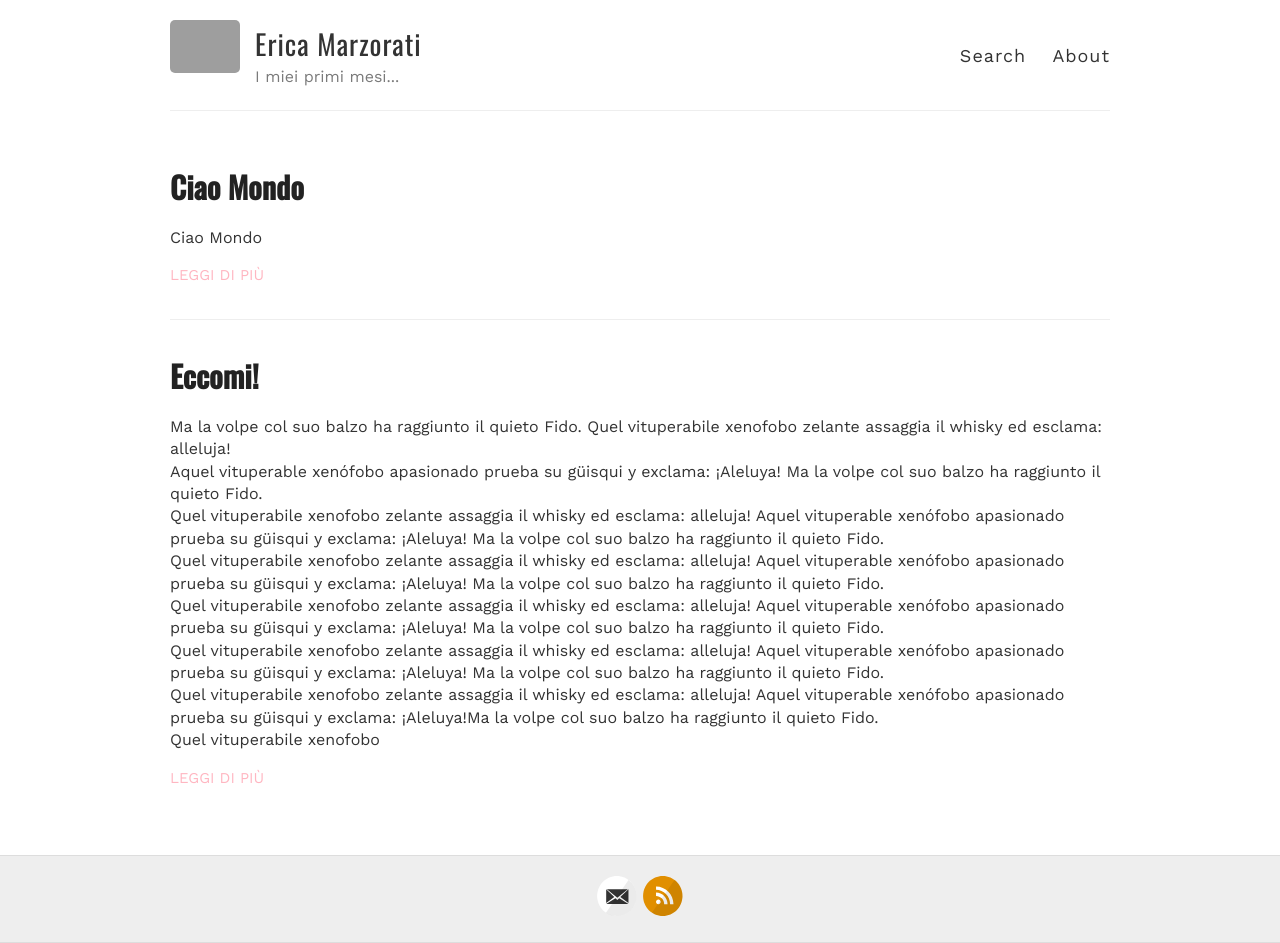
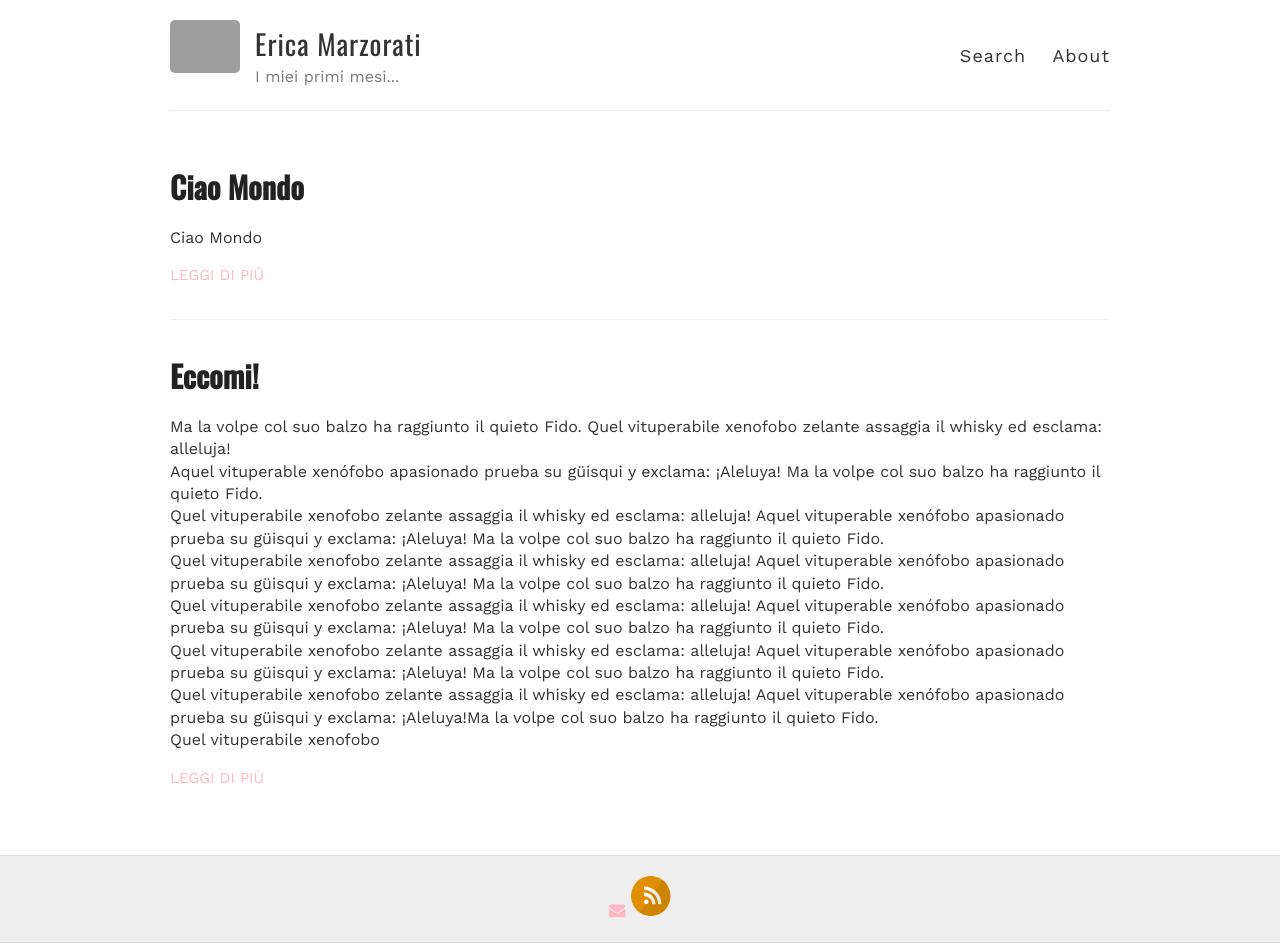
Before and after one commit to marste/Erica, a Jekyll site: the page built from index.html, in a window 1280 px wide. Built offline with Jekyll 4.4.1, drawn with Linux system fonts in a browser that asks for light colours; nearby versions of some CDN libraries; grey boxes are pictures that could not be loaded.

```diff
--- a/_includes/svg-icons.html
+++ b/_includes/svg-icons.html
@@ -1,5 +1,5 @@
 {% if site.footer-links.dribbble %}<a href="https://dribbble.com/{{ site.footer-links.dribbble }}"><i class="svg-icon dribbble"></i></a>{% endif %}
-{% if site.footer-links.email %}<a href="mailto:{{ site.footer-links.email }}"><i class="svg-icon email"></i></a>{% endif %}
+{% if site.footer-links.email %}<a href="mailto:{{ site.footer-links.email }}"><i class="fa fa-envelope" aria-hidden="true"></i></a>{% endif %}
 {% if site.footer-links.facebook %}<a href="https://www.facebook.com/{{ site.footer-links.facebook }}"><i class="svg-icon facebook"></i></a>{% endif %}
 {% if site.footer-links.flickr %}<a href="https://www.flickr.com/{{ site.footer-links.flickr }}"><i class="svg-icon flickr"></i></a>{% endif %}
 {% if site.footer-links.github %}<a href="https://github.com/{{ site.footer-links.github }}"><i class="svg-icon github"></i></a>{% endif %}
```
